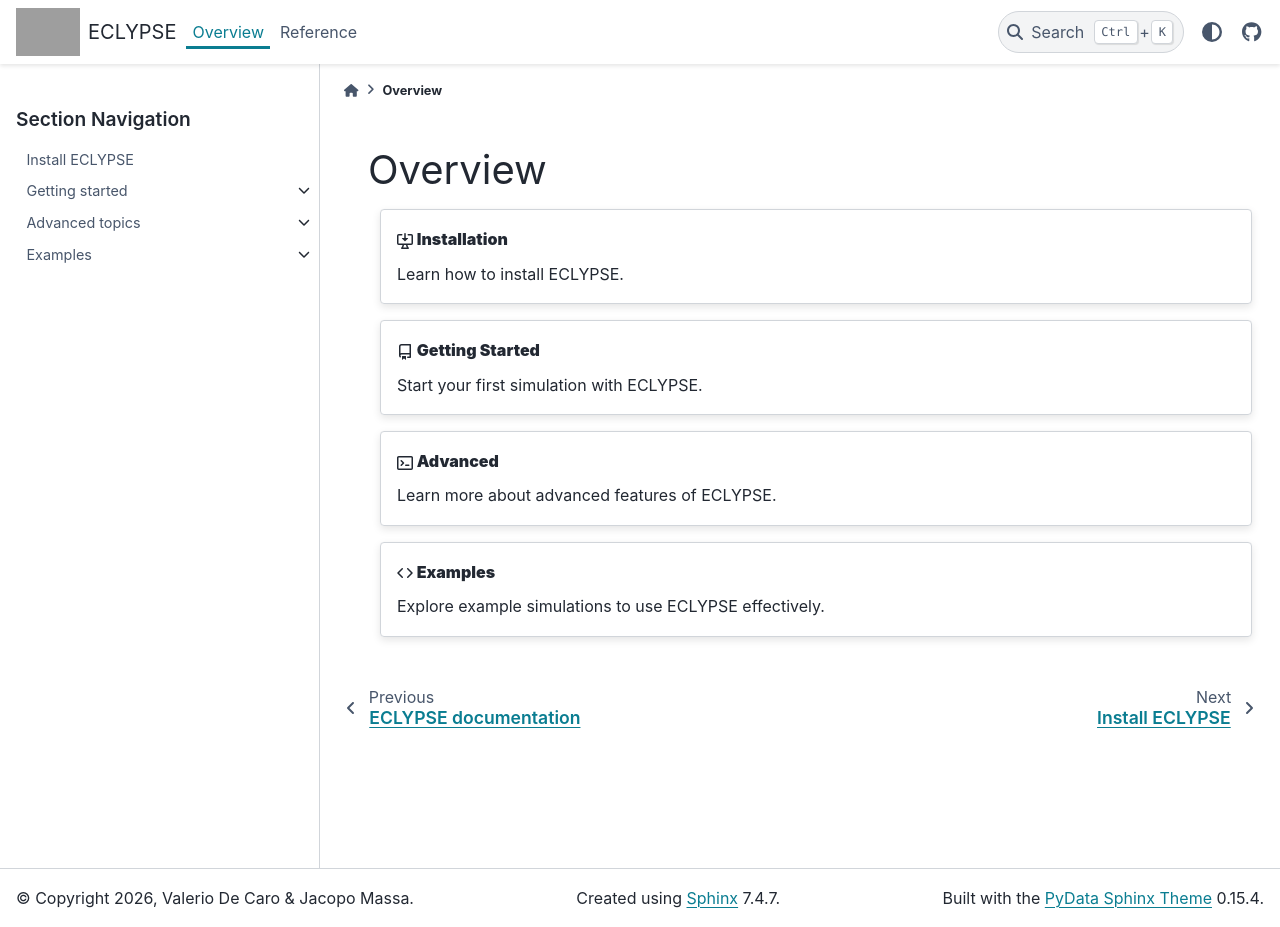
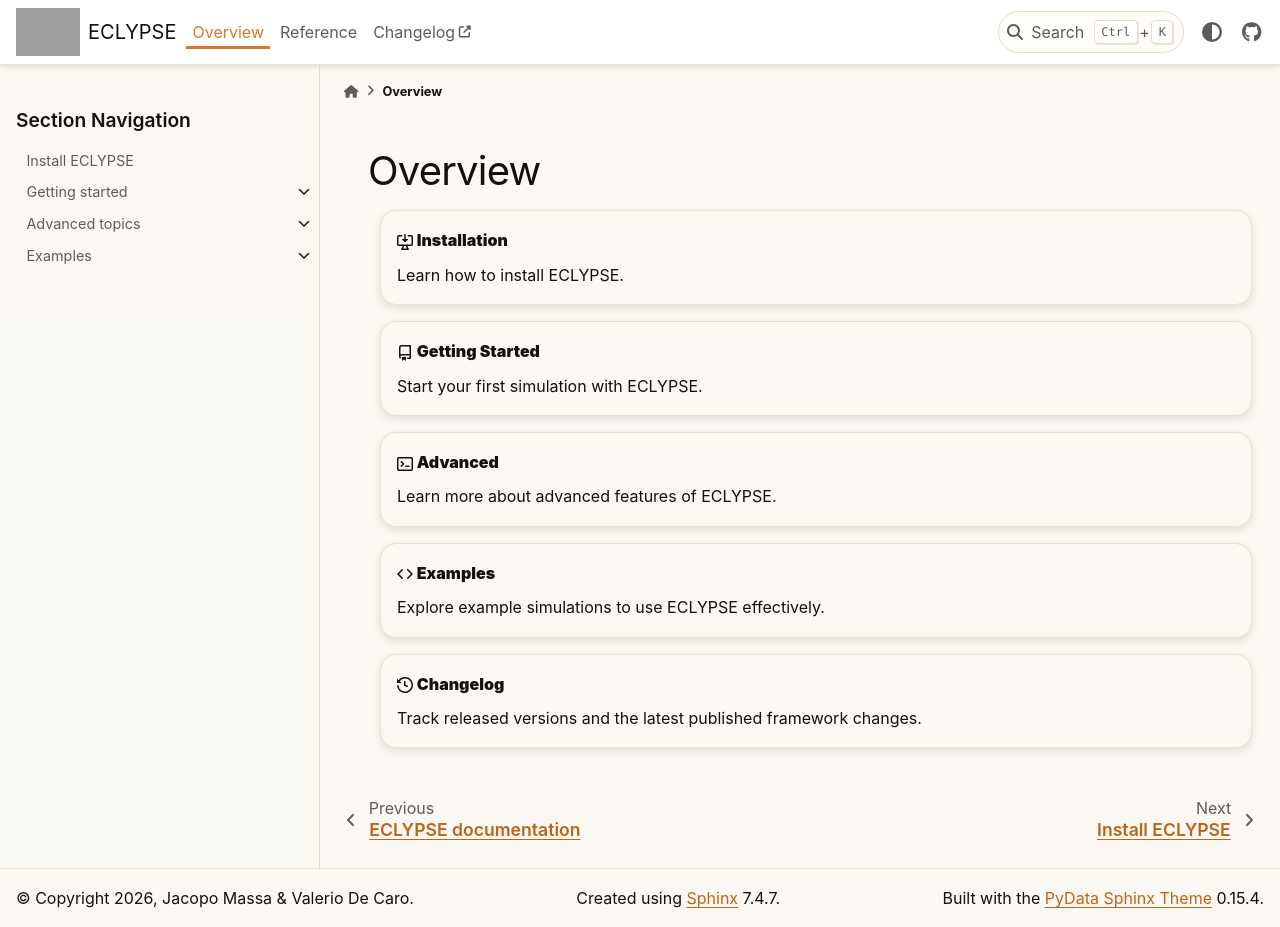
Before and after one commit to eclypse-org/eclypse, a Sphinx documentation site: the page built from docs/source/overview/index.rst, in a window 1280 px wide and 927 px high. Built offline with Sphinx 7.4.7 and the PyData theme 0.15.4, drawn with Linux system fonts in a browser that asks for light colours; grey boxes are pictures that could not be loaded.

Commit message:
docs: Refresh navigation and theme styling

```diff
--- /dev/null
+++ b/docs/_static/css/custom.css
@@ -0,0 +1,127 @@
+:root {
+  --ec-ink: #111111;
+  --ec-fog: #bfc0c0;
+  --ec-ember: #ff9e47;
+  --ec-ember-dark: #d87824;
+  --ec-paper: #fbf8f3;
+  --ec-sand: #efe6d9;
+}
+
+html[data-theme="light"] {
+  --pst-color-primary: var(--ec-ember-dark);
+  --pst-color-secondary: var(--ec-ember);
+  --pst-color-link: #bc6518;
+  --pst-color-link-hover: #8a4610;
+  --pst-color-accent: var(--ec-ember);
+  --pst-color-inline-code: #8a4610;
+  --pst-color-background: var(--ec-paper);
+  --pst-color-on-background: #ffffff;
+  --pst-color-surface: #fffdf9;
+  --pst-color-border: #e8dac5;
+  --pst-color-text-base: var(--ec-ink);
+  --pst-color-text-muted: #5e5c57;
+  --pst-color-heading: var(--ec-ink);
+}
+
+html[data-theme="dark"] {
+  --pst-color-primary: var(--ec-ember);
+  --pst-color-secondary: #ffc58a;
+  --pst-color-link: #ffbf82;
+  --pst-color-link-hover: #ffd2a6;
+  --pst-color-accent: var(--ec-ember);
+  --pst-color-inline-code: #ffbf82;
+  --pst-color-background: #0e0e0e;
+  --pst-color-on-background: #161616;
+  --pst-color-surface: #1b1b1b;
+  --pst-color-border: #2d2d2d;
+  --pst-color-text-base: #ece6de;
+  --pst-color-text-muted: #c2b9ad;
+  --pst-color-heading: #ffffff;
+}
+
+.bd-header {
+  backdrop-filter: blur(10px);
+  border-bottom: 1px solid color-mix(in srgb, var(--pst-color-border) 75%, transparent);
+}
+
+.bd-main .bd-content .bd-article-container {
+  max-width: 72rem;
+}
+
+.bd-content .sd-card,
+.bd-content .sd-tab-set,
+.bd-content .admonition,
+.bd-content div.literal-block-wrapper {
+  border-radius: 1rem;
+}
+
+.bd-content .sd-card {
+  border-color: color-mix(in srgb, var(--pst-color-border) 80%, transparent);
+  box-shadow: 0 10px 30px color-mix(in srgb, var(--pst-color-primary) 10%, transparent);
+}
+
+.bd-content .sd-card:hover {
+  border-color: color-mix(in srgb, var(--pst-color-primary) 55%, var(--pst-color-border));
+}
+
+.bd-content .highlight,
+.bd-content pre {
+  border-radius: 0.9rem;
+}
+
+.bd-content h1,
+.bd-content h2,
+.bd-content h3,
+.bd-content h4 {
+  letter-spacing: -0.02em;
+}
+
+.bd-content a {
+  text-decoration-thickness: 0.08em;
+  text-decoration-color: color-mix(in srgb, var(--pst-color-link) 45%, transparent);
+}
+
+.bd-content a:hover,
+.bd-content a:focus {
+  text-decoration-color: var(--pst-color-link-hover);
+}
+
+.bd-content a code,
+.bd-content a .pre,
+.bd-content code.xref,
+.bd-content a.sig-name,
+.bd-content a.reference.internal code {
+  color: var(--pst-color-link);
+}
+
+.bd-content a:hover code,
+.bd-content a:hover .pre,
+.bd-content code.xref:hover,
+.bd-content a.sig-name:hover,
+.bd-content a.reference.internal:hover code,
+.bd-content a:focus code,
+.bd-content a:focus .pre,
+.bd-content a.sig-name:focus,
+.bd-content a.reference.internal:focus code {
+  color: var(--pst-color-link-hover);
+}
+
+.bd-content .admonition.tip,
+.bd-content .admonition.note,
+.bd-content .admonition.important {
+  border-left: 4px solid var(--pst-color-primary);
+}
+
+.bd-sidebar-primary,
+.bd-sidebar-secondary {
+  background: color-mix(in srgb, var(--pst-color-background) 85%, transparent);
+}
+
+.navbar-nav .nav-link:hover,
+.navbar-nav .nav-link:focus {
+  color: var(--pst-color-primary);
+}
+
+.bd-footer {
+  border-top: 1px solid color-mix(in srgb, var(--pst-color-border) 75%, transparent);
+}
--- a/docs/_templates/index.html
+++ b/docs/_templates/index.html
@@ -119,6 +119,30 @@
                     <i class="fa-solid fa-screwdriver-wrench text-ember"></i>
                   </div>
                 </a>
+
+                <a
+                  href="https://github.com/eclypse-org/eclypse/blob/main/CHANGELOG.md"
+                  class="rounded-2xl border border-white/10 bg-black/25 backdrop-blur p-4 hover:border-ember/50 transition">
+                  <div class="flex items-center justify-between gap-4">
+                    <div>
+                      <div class="text-white font-semibold">Changelog</div>
+                      <div class="text-fog/70 text-sm mt-1">Release history & notes</div>
+                    </div>
+                    <i class="fa-solid fa-clock-rotate-left text-ember"></i>
+                  </div>
+                </a>
+
+                <a
+                  href="source/overview/getting-started/inspect-results.html"
+                  class="rounded-2xl border border-white/10 bg-black/25 backdrop-blur p-4 hover:border-ember/50 transition">
+                  <div class="flex items-center justify-between gap-4">
+                    <div>
+                      <div class="text-white font-semibold">Reporting</div>
+                      <div class="text-fog/70 text-sm mt-1">Backends, formats, analysis</div>
+                    </div>
+                    <i class="fa-solid fa-chart-line text-ember"></i>
+                  </div>
+                </a>
               </div>
 
               <!-- GitHub -->
@@ -194,6 +218,7 @@
             <div class="flex flex-wrap items-center justify-center gap-x-5 gap-y-2 text-sm">
               <a class="text-fog/70 hover:text-white transition" href="source/overview/install.html">Install</a>
               <a class="text-fog/70 hover:text-white transition" href="source/overview/getting-started/index.html">Get Started</a>
+              <a class="text-fog/70 hover:text-white transition" href="https://github.com/eclypse-org/eclypse/blob/main/CHANGELOG.md">Changelog</a>
               <a class="text-fog/70 hover:text-white transition" href="source/overview/examples/index.html">Examples</a>
               <a class="text-fog/70 hover:text-white transition" href="source/overview/advanced/index.html">Advanced</a>
               <a class="text-fog/70 hover:text-white transition" href="https://github.com/eclypse-org/eclypse">GitHub</a>
--- a/docs/conf.py
+++ b/docs/conf.py
@@ -6,7 +6,6 @@ import os
 import sys
 from datetime import datetime
 from importlib import import_module
-from importlib.metadata import distribution
 
 from jinja2.filters import FILTERS
 
@@ -22,7 +21,7 @@ sys.path.insert(0, os.path.abspath(".."))
 # -- Project information -----------------------------------------------------
 # https://www.sphinx-doc.org/en/master/usage/configuration.html#project-information
 project = "ECLYPSE"
-author = "Valerio De Caro & Jacopo Massa"
+author = "Jacopo Massa & Valerio De Caro"
 copyright = f"{(datetime.now().year)}, {author}"
 
 # -- General configuration ---------------------------------------------------
@@ -69,8 +68,7 @@ html_logo = "_static/images/light.png"
 
 html_static_path = ["_static"]
 html_extra_path = ["_static/landing"]
-html_css_files = ["css/home.css"]  # ["css/custom.css", "css/landing.css"]
-html_js_files = ["js/custom.js"]
+html_css_files = ["css/custom.css", "css/home.css"]
 
 html_context = {
     "github_url": "https://github.com",
@@ -81,13 +79,6 @@ html_context = {
 }
 
 html_additional_pages = {"index": "index.html"}
-
-# external_links = [
-#     {
-#         "name": "Changelog",
-#         "url": "https://github.com/eclypse-org/eclypse/blob/main/CHANGELOG.md",
-#     }
-# ]
 
 favicons = [
     {
@@ -132,7 +123,7 @@ icon_links = [
         "url": "https://github.com/eclypse-org/eclypse",
         "icon": "fa-brands fa-github",
         "type": "fontawesome",
-    }
+    },
 ]
 
 html_theme_options = {
@@ -148,7 +139,6 @@ html_theme_options = {
     "show_nav_level": 1,
     "navigation_depth": 4,
     "icon_links": icon_links,
-    # "external_links": external_links,
     "header_links_before_dropdown": 4,
     "logo": {
         "text": "ECLYPSE",
--- a/docs/index.rst
+++ b/docs/index.rst
@@ -4,6 +4,7 @@
 
    Overview <source/overview/index.rst>
    Reference <source/api/index.rst>
+   Changelog <https://github.com/eclypse-org/eclypse/blob/main/CHANGELOG.md>
 
 
 
--- a/docs/source/overview/index.rst
+++ b/docs/source/overview/index.rst
@@ -44,3 +44,10 @@ Overview
          :link: examples/index
 
          Explore example simulations to use ECLYPSE effectively.
+
+   .. grid-item::
+
+      .. card:: :octicon:`history;1em;info` **Changelog**
+         :link: https://github.com/eclypse-org/eclypse/blob/main/CHANGELOG.md
+
+         Track released versions and the latest published framework changes.
```
